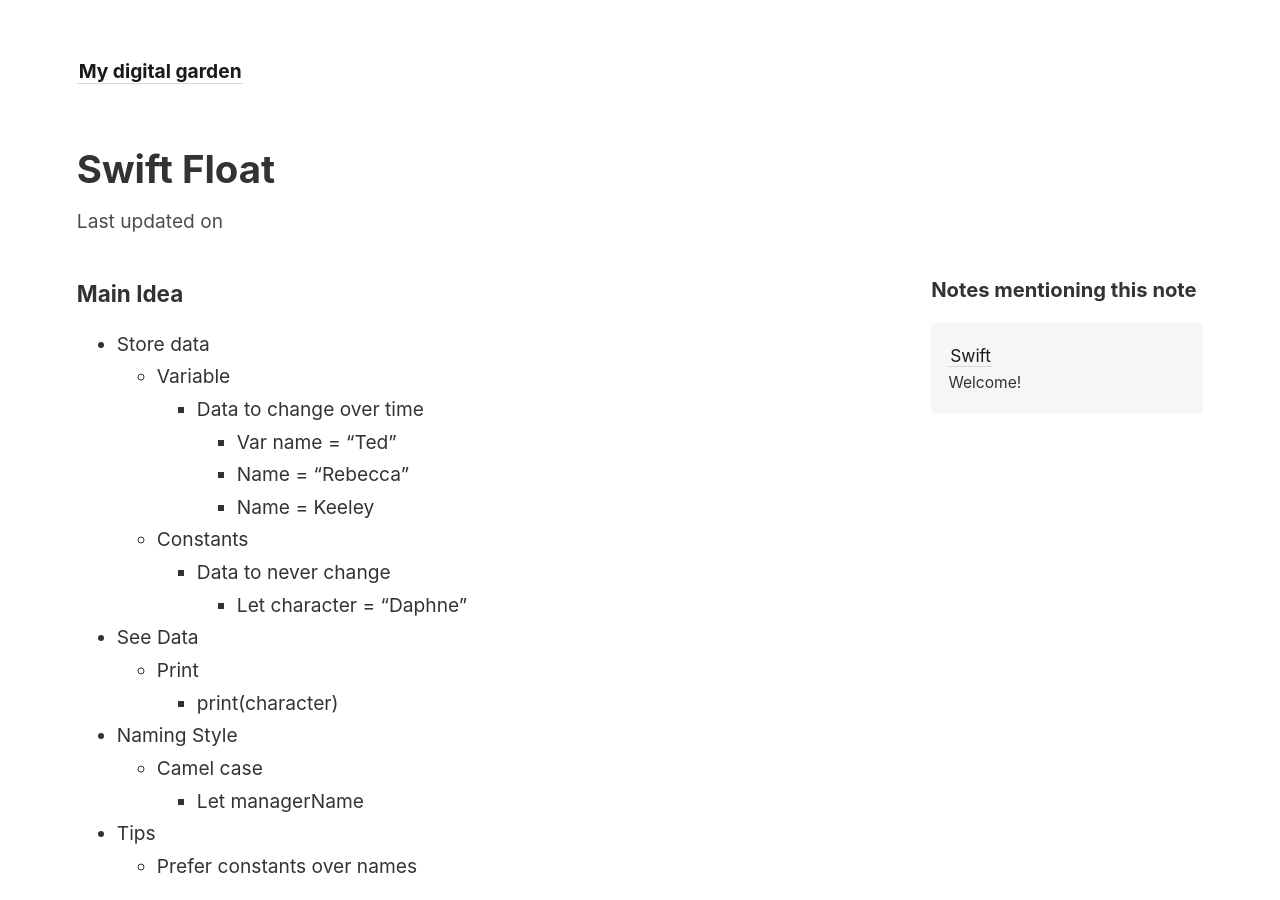
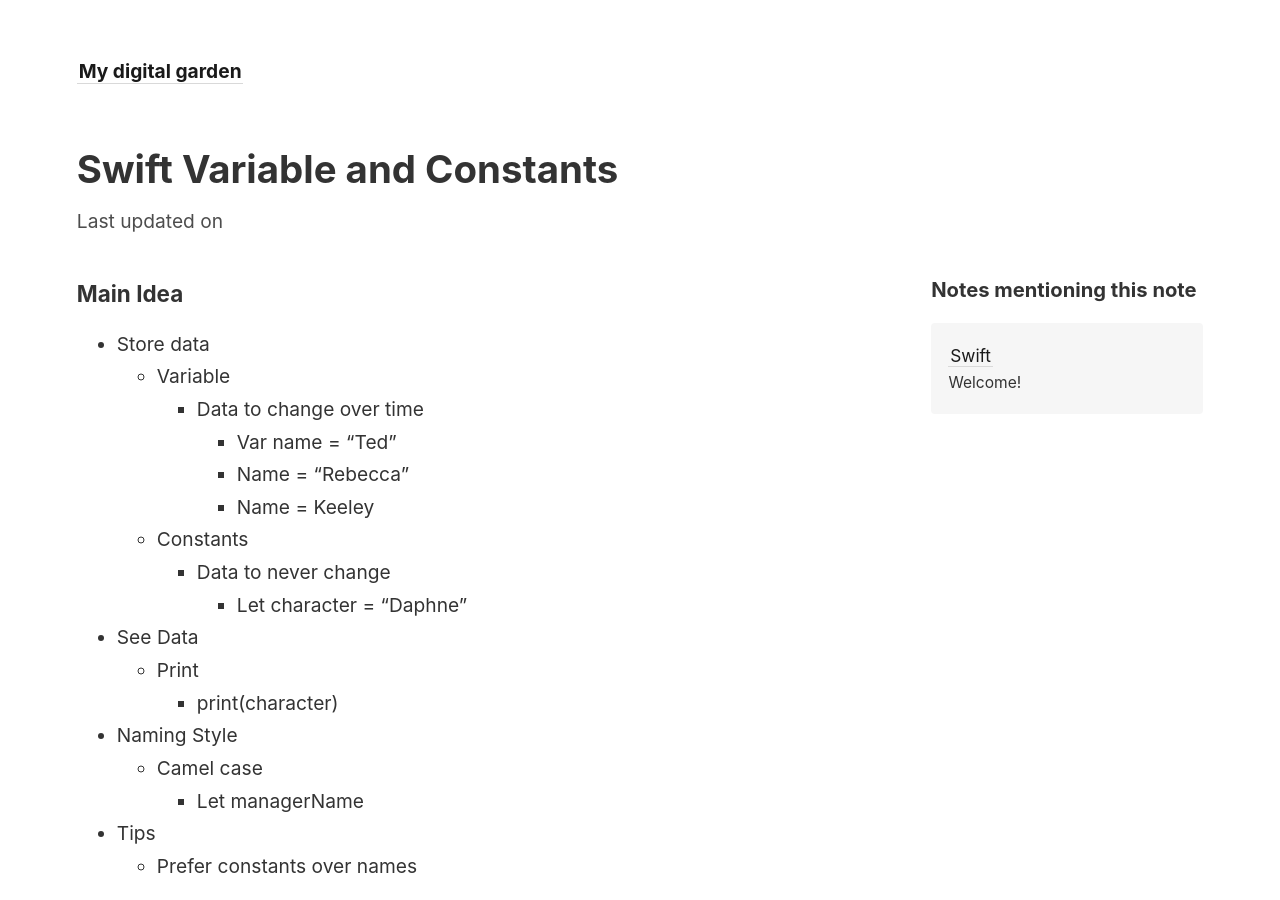
Before and after one commit to ahrchen/digital-garden-knowselfdaily, a Jekyll site: the page built from _notes/Swift Variables and Constants.md, in a window 1280 px wide and 900 px high. Built offline with Jekyll 4.4.1, drawn with Linux system fonts in a browser that asks for light colours; some of the changed text lies outside the part shown.

```diff
--- a/_notes/Swift Variables and Constants.md
+++ b/_notes/Swift Variables and Constants.md
@@ -1,5 +1,5 @@
 ---
-title: Swift Float
+title: Swift Variable and Constants
 ---
 
 ### Main Idea
```
